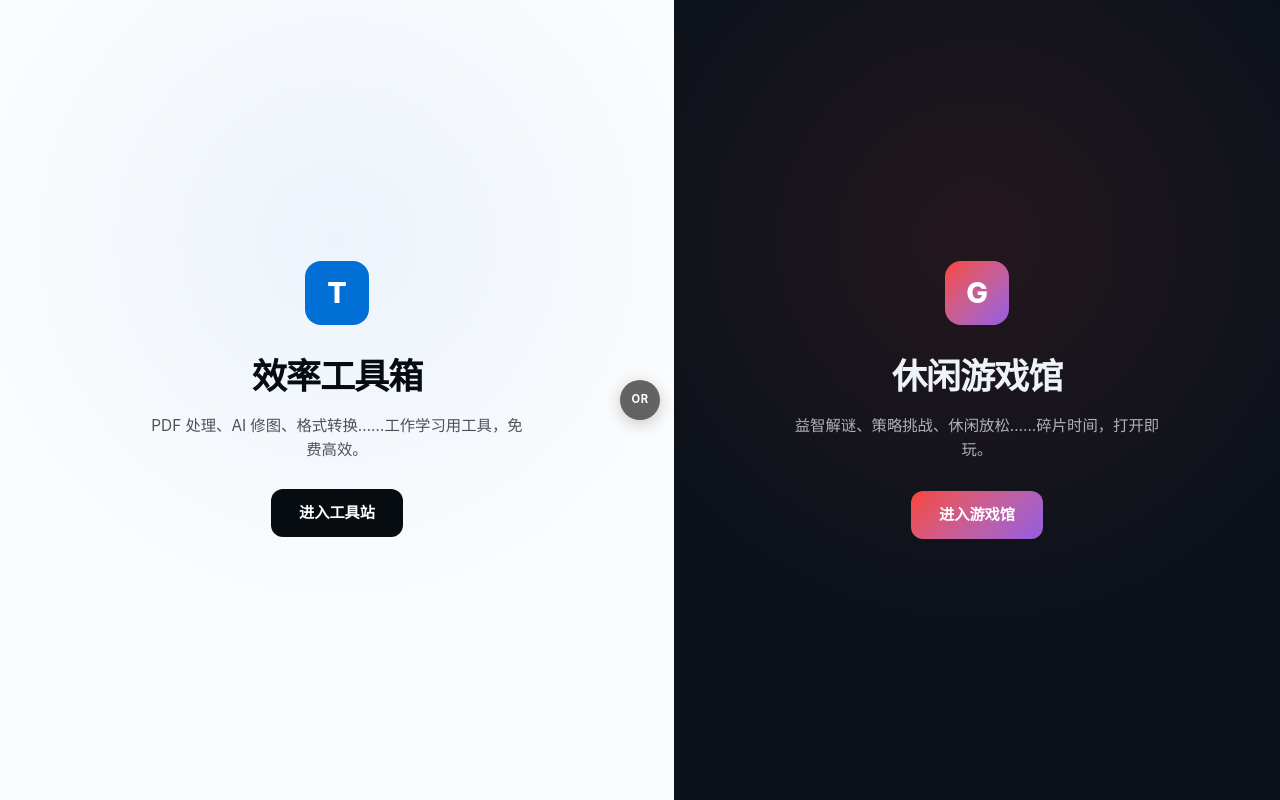
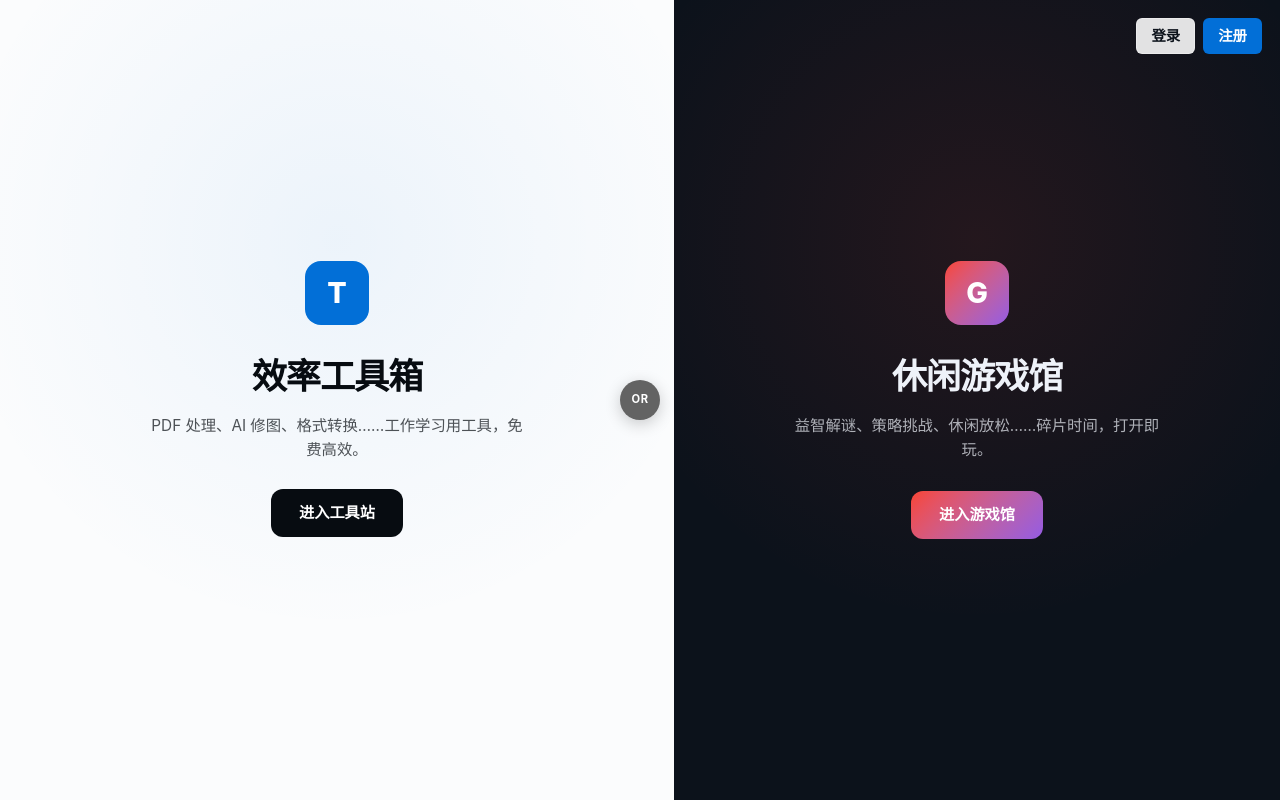
Before and after one commit to Lee0317-ai/DreamChasers, a Next.js app in the folder apps/web/: page / in a window 1280 px wide. Built offline with nearby package versions, Linux system fonts and the light colour scheme.

Commit message:
fix: expose account registration entry

```diff
--- a/apps/web/src/app/globals.css
+++ b/apps/web/src/app/globals.css
@@ -60,9 +60,39 @@ input {
 }
 
 .portal {
+  position: relative;
   display: flex;
   width: 100%;
   min-height: 100vh;
+}
+
+.portal-account-links {
+  position: fixed;
+  top: 18px;
+  right: 18px;
+  z-index: 20;
+  display: flex;
+  gap: 8px;
+}
+
+.portal-account-links a {
+  display: inline-flex;
+  min-height: 36px;
+  align-items: center;
+  border: 1px solid oklch(100% 0 0 / 0.32);
+  border-radius: var(--radius-sm);
+  background: oklch(100% 0 0 / 0.88);
+  color: oklch(18% 0.02 260);
+  font-size: 0.9rem;
+  font-weight: 700;
+  padding: 0 14px;
+  backdrop-filter: blur(12px);
+}
+
+.portal-account-links a.primary {
+  border-color: transparent;
+  background: var(--accent);
+  color: #fff;
 }
 
 .portal-side {
--- a/apps/web/src/components/AppHeader.tsx
+++ b/apps/web/src/components/AppHeader.tsx
@@ -46,8 +46,13 @@ export function AppHeader() {
               <Link href="/tools#ai">AI</Link>
             </li>
             <li>
-              <Link className={isAccount ? "active" : ""} href="/account">
-                账号
+              <Link className={pathname.startsWith("/login") || pathname.startsWith("/account") ? "active" : ""} href="/login">
+                登录
+              </Link>
+            </li>
+            <li>
+              <Link className={pathname.startsWith("/register") ? "active" : ""} href="/register">
+                注册
               </Link>
             </li>
             <li>
@@ -90,7 +95,10 @@ export function AppHeader() {
             </Link>
           </li>
           <li>
-            <Link href="/account">账号</Link>
+            <Link href="/login">登录</Link>
+          </li>
+          <li>
+            <Link href="/register">注册</Link>
           </li>
         </ul>
       </div>
--- a/apps/web/src/components/HomeExperience.tsx
+++ b/apps/web/src/components/HomeExperience.tsx
@@ -3,6 +3,13 @@ import Link from "next/link";
 export function HomeExperience() {
   return (
     <div className="portal">
+      <div className="portal-account-links" aria-label="账号入口">
+        <Link href="/login">登录</Link>
+        <Link className="primary" href="/register">
+          注册
+        </Link>
+      </div>
+
       <Link className="portal-side tools" href="/tools">
         <span className="portal-content">
           <span className="portal-icon">T</span>
```
